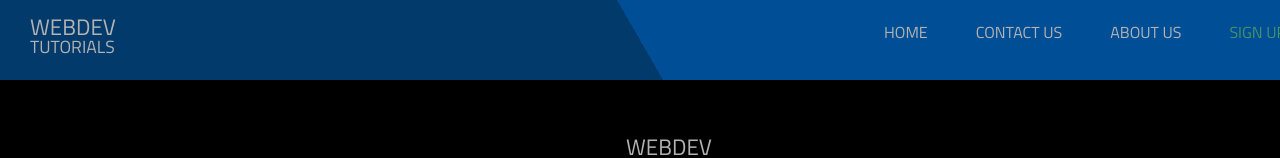
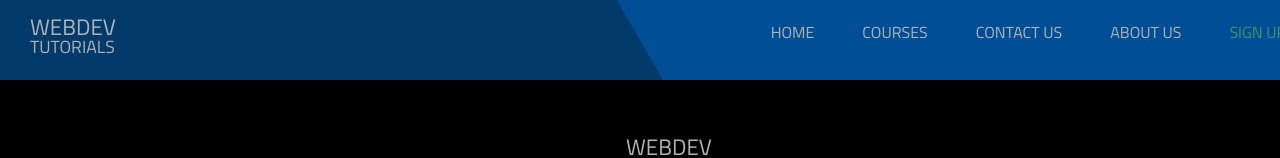
Before and after one commit to shivamanand-dev/webdev, a React app: page / in a window 1280 px wide. Shown: the top 158 px of the page. Built offline with nearby package versions, Linux system fonts and the light colour scheme.

Commit message:
modified

```diff
--- a/src/Components/Header/header.js
+++ b/src/Components/Header/header.js
@@ -14,6 +14,7 @@ const header = () => {
         <div className={classes.hide}>
           <ul className={classes.flex}>
             <li className={classes.menuList}>Home</li>
+            <li className={classes.menuList}>Courses</li>
             <li className={classes.menuList}>Contact US</li>
             <li className={classes.menuList}>About Us</li>
             <li className={classes.menuList}>Sign UP</li>
```
